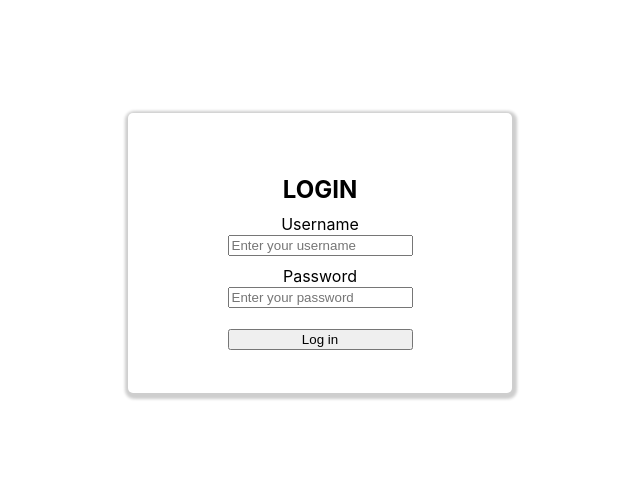
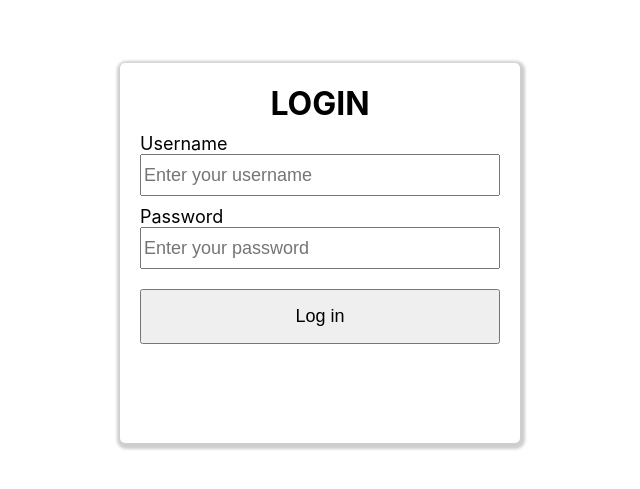
Before and after one commit to ccine/order-manager-react, a React (Create React App) app: page / in a window 1280 px wide. Shown: the part 147-636 px from the top of the page, without its empty margins (320-960 px from the left). Built offline with nearby package versions, Linux system fonts and the light colour scheme.

Commit message:
Login css part 2

```diff
--- a/src/Assets/Login.css
+++ b/src/Assets/Login.css
@@ -1,44 +1,94 @@
-.container {                    /* container of the whole page */
-    height: 100%;
-    width: 100%;
-    display: flex;              /* enables a flex context*/
-    align-items: center;        /* vertically center */
-    justify-content: center;    /* horizontally center ??*/
+/* container of the whole page */
+.container {
+    display: table-cell;          /* let the element behave like a <td> element */
+    vertical-align: middle;       /* certically center */
+
+    /*display: flex;              /* enables a flex context*/
+    /*align-items: center;        /* vertically center */
+    /*justify-content: center;    /* horizontally center */
+
 }
 
+/* box of the login */
 .loginBox {
-    height: 35%;
-    width: 30%;
-
-    display: flex;                                                /* enables a flex context*/
-    flex-direction: column;                                       /* direction flex item are placed */
-    align-items: center;                                          /* vertically center */
-    justify-content: center;                                      /* horizontally center */
-    text-align: center;                                           /* specifies the horizontal alignment of text */
+    width: 400px;
+    height: 380px;
+    display: block;                                                 /* displays the element as a block element, takes up the whole width */
+    margin: auto;                                                   /* horizontally center the element within its container */
 
     border-radius: 5px;
-    box-shadow: 1px 2px 3px 4px rgba(12, 12, 12, 0.2);          /* horizontal length, vertical length, blur radius, spread, color*/
+    box-shadow: 1px 2px 3px 4px rgba(12, 12, 12, 0.2);            /* horizontal length, vertical length, blur radius, spread, color */
 
-    overflow-x: auto;                                             /* horizontal scrollbar (appear when needed)*/
-    overflow-y: auto;                                             /* vertical scrollbar (hidden)*/
+    overflow-x: auto;                                               /* horizontal scrollbar (appear when needed) */
+    overflow-y: auto;                                               /* vertical scrollbar (appear when needed) */
+
+    /*display: flex;                                                /* enables a flex context */
+    /*flex-direction: column;                                       /* direction flex item are placed */
+    /*align-items: center;                                          /* vertically center */
+    /*justify-content: center;                                      /* horizontally center */
+    /*text-align: center;                                           /* specifies the horizontal alignment of text */
 }
 
-/* css class for set margin-bottom*/
+/* loginBox title */
+#loginHeader{
+    text-align: center;
+}
+
+form{
+    display: block;
+    padding-left: 20px;
+    padding-right: 20px;
+
+    /*
+    height: 60%;
+    width: 50%;
+    */
+}
+
+input{
+    width: 100%;
+    height: 42px;
+    box-sizing: border-box;                                        /* take count of padding and border when setting dimensions */
+}
+
+
+input, label, button{
+    font-size: large;
+}
+
+/* css class for setting margin-bottom*/
 .marginBottom {
     margin-bottom: 10px;
 }
 
 /* css for submit buttom*/
-#submitButton {
+#submitButton{
     width: 100%;
-    flex-grow: 4;
+    height: 55px;
 }
+
+/* media query that starts when screen width goes below 450px*/
+/* the container will take up the whole width and loginBox will hide its box-shadow*/
+@media only screen and (max-width: 450px){
+    .container{
+        display: block;
+    }
+
+    .loginBox{
+        padding-top: 5vh;
+        box-shadow: none;
+    }
+
+}
+
 
 /* media query that starts when screen width goes below 800px*/
 /* sets dimensions of the loginBox to the entire screen*/
+/*
 @media only screen and (max-width: 800px) {
     .loginBox{
         height: 100%;
         width: 100%;
     }
 }
+*/
--- a/src/Pages/Login.tsx
+++ b/src/Pages/Login.tsx
@@ -41,7 +41,7 @@ function Login() {
             name="viewport"
             content="width=device-width, initial-scale=1.0"
           />
-          <h2 id="loginHeader" className="marginBottom">LOGIN</h2>
+          <h1 id="loginHeader" className="marginBottom">LOGIN</h1>
 
           {/* Login form */}
           <form onSubmit={handleSubmit}>
```
